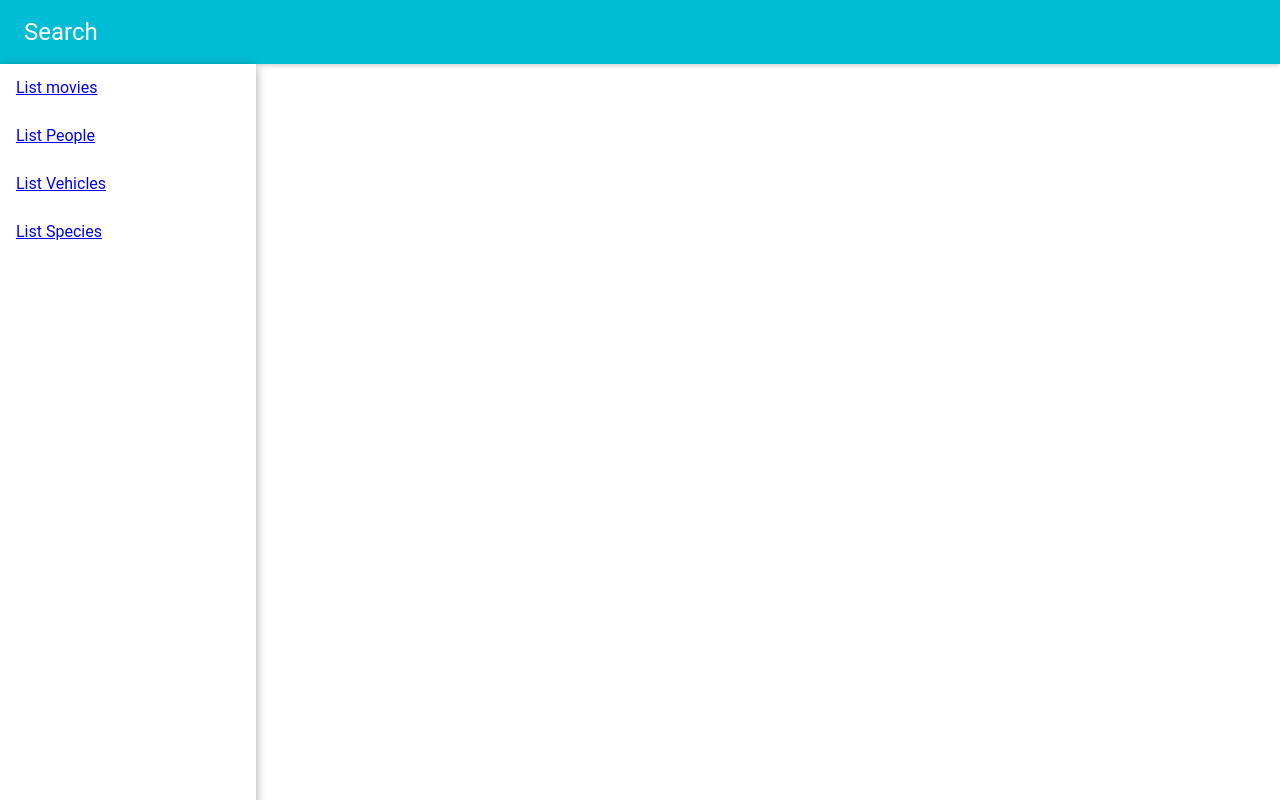
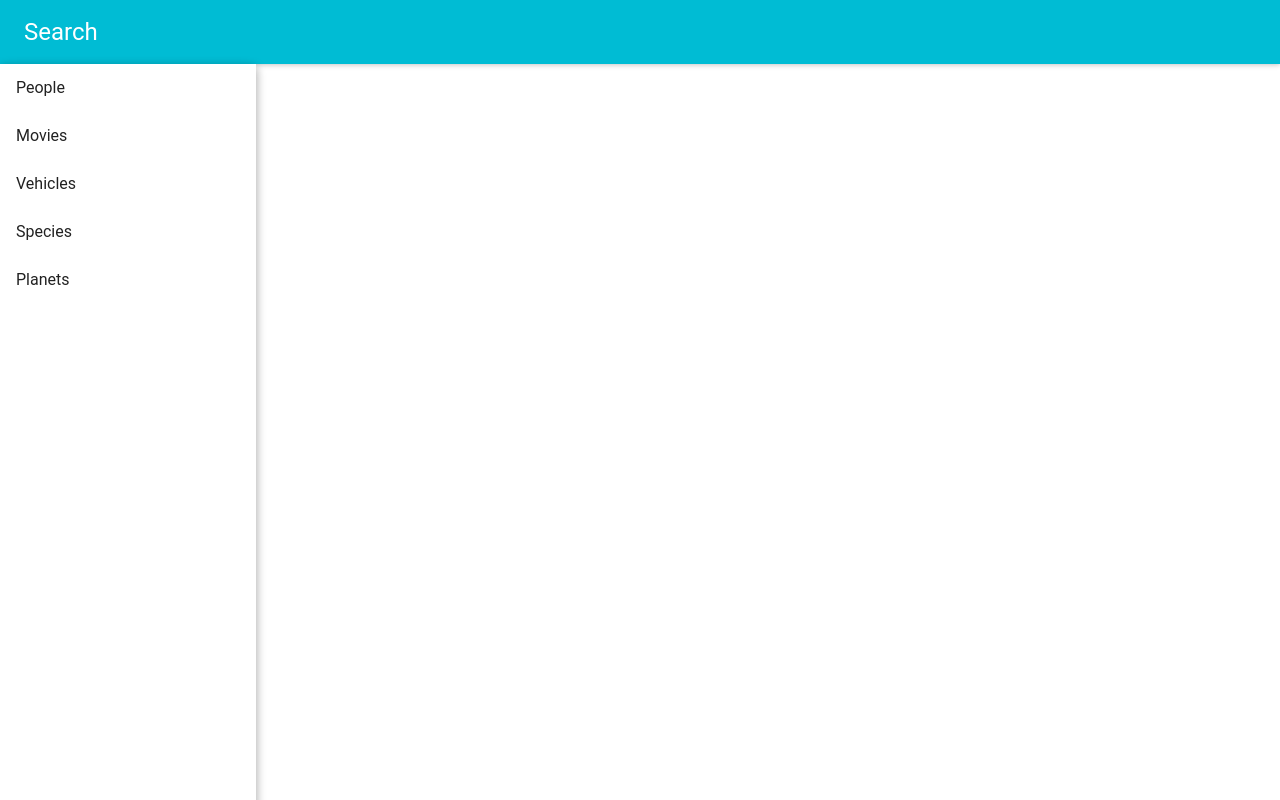
Before and after one commit to piubellofelipe/react-training, a React (Create React App) app: page / in a window 1280 px wide. Built offline with nearby package versions, Linux system fonts and the light colour scheme; what react-tap-event-plugin would draw is missing.

Commit message:
first day

```diff
--- a/src/App.js
+++ b/src/App.js
@@ -5,6 +5,7 @@ import ListPeople from './components/listPeople'
 import ListMovies from './components/listMovies'
 import ListVehicles from './components/listVehicles'
 import ListSpecies from './components/listSpecies'
+import ListPlanets from './components/listPlanets'
 
 import MuiThemeProvider from 'material-ui/styles/MuiThemeProvider';
 import {BrowserRouter, Route} from 'react-router-dom';
@@ -18,7 +19,8 @@ class App extends Component {
       mobile : false,
       windowWidth : 0,
       windowHeight: 0,
-      LeftDrawerOpen : false
+      LeftDrawerOpen : false,
+      routeMargin: 0
     }
   }
 
@@ -29,9 +31,11 @@ class App extends Component {
             body = d.getElementsByTagName('body')[0],
             width = w.innerWidth || documentElement.clientWidth || body.clientWidth,
             height = w.innerHeight || documentElement.clientHeight || body.clientHeight,
-            mobile = width < 740;
+            mobile = width < 740,
+            routeMargin = 0;
+            if (!mobile) routeMargin = 256;
 
-       this.setState({windowWidth: width, windowHeight: height, mobile: mobile});
+       this.setState({windowWidth: width, windowHeight: height, mobile: mobile, LeftDrawerOpen : !mobile, routeMargin: routeMargin});
 //         console.log(width + ' x ' +height);
 //        if (mobile && this.state.menuOpen)
 //            this.toggleMenu();
@@ -58,14 +62,16 @@ class App extends Component {
             <div>
               <LeftDrawer mobile = {this.state.mobile}
                           open = {this.state.LeftDrawerOpen}
+                          onSelectCategory = {() => {this.setState({LeftDrawerOpen : false})} }
               />
             </div>
             <div>
-                <div>
+                <div style={{"marginLeft" : this.state.routeMargin}}>
                   <Route exact path="/people" component={ListPeople} />
                   <Route path="/movies" component={ListMovies} />
                   <Route path="/species" component={ListSpecies} />
                   <Route path="/vehicles" component={ListVehicles} />
+                  <Route path="/planets" component={ListPlanets} />
                 </div>
             </div>
           </div>
--- a/src/components/appBar.js
+++ b/src/components/appBar.js
@@ -1,5 +1,6 @@
 import React, {Component} from 'react';
-import AppBar from 'material-ui/AppBar'
+import AppBar from 'material-ui/AppBar';
+import TextField from 'material-ui/TextField';
 
 class NavBar extends Component {
   constructor(props){
--- a/src/components/drawer.js
+++ b/src/components/drawer.js
@@ -13,10 +13,16 @@ class LeftDrawer extends Component {
       return (
         <div>
           <Drawer open={!this.props.mobile || (this.props.mobile && this.props.open)}  containerStyle={{ marginTop: 64}}>
-            <MenuItem><Link to="/movies">List movies</Link></MenuItem>
-            <MenuItem><Link to="/people">List People</Link></MenuItem>
-            <MenuItem><Link to="/vehicles">List Vehicles</Link></MenuItem>
-            <MenuItem><Link to="/species">List Species</Link></MenuItem>
+            <Link to="/people" style={{ textDecoration: 'none' }}
+                  onClick = {() => {this.props.onSelectCategory()}}><MenuItem>People</MenuItem></Link>
+            <Link to="/movies" style={{ textDecoration: 'none' }}
+                  onClick = {() => {this.props.onSelectCategory()}}><MenuItem>Movies</MenuItem></Link>
+            <Link to="/vehicles" style={{ textDecoration: 'none' }}
+                  onClick = {() => {this.props.onSelectCategory()}}><MenuItem>Vehicles</MenuItem></Link>
+            <Link to="/species" style={{ textDecoration: 'none' }}
+                  onClick = {() => {this.props.onSelectCategory()}}><MenuItem>Species</MenuItem></Link>
+            <Link to="/planets" style={{ textDecoration: 'none' }}
+                  onClick = {() => {this.props.onSelectCategory()}}><MenuItem>Planets</MenuItem></Link>
           </Drawer>
         </div>
       );
```
